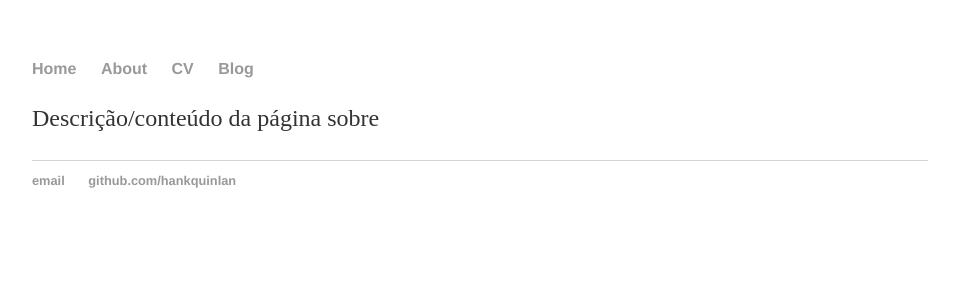
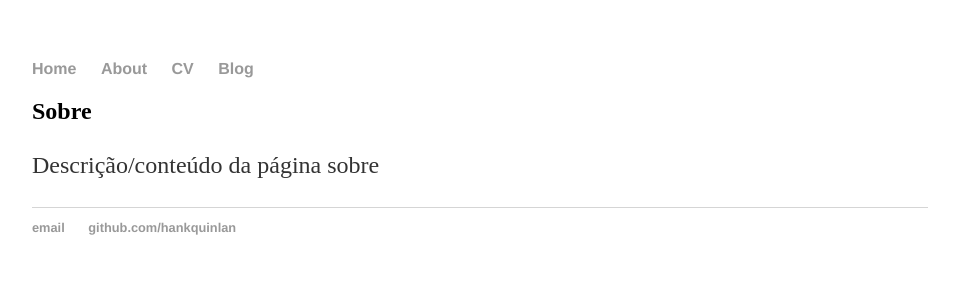
Before and after one commit to amelco/amelco.github.io, a Jekyll site: the page built from about/index.html, in a window 1280 px wide. Shown: the top 300 px of the page, without its empty margins (160-1119 px from the left). Built offline with Jekyll 4.4.1, drawn with Linux system fonts in a browser that asks for light colours.

Commit message:
Update and rename about.html to about/index.html

```diff
--- a/about.html
+++ b/about/index.html
@@ -1,7 +1,8 @@
 ---
 layout: default
-title: Titulo
+title: Sobre
 ---
+<h2>{{ page.title }}</h2>
 <div>
   <p>Descrição/conteúdo da página sobre</p
 </div>
```
